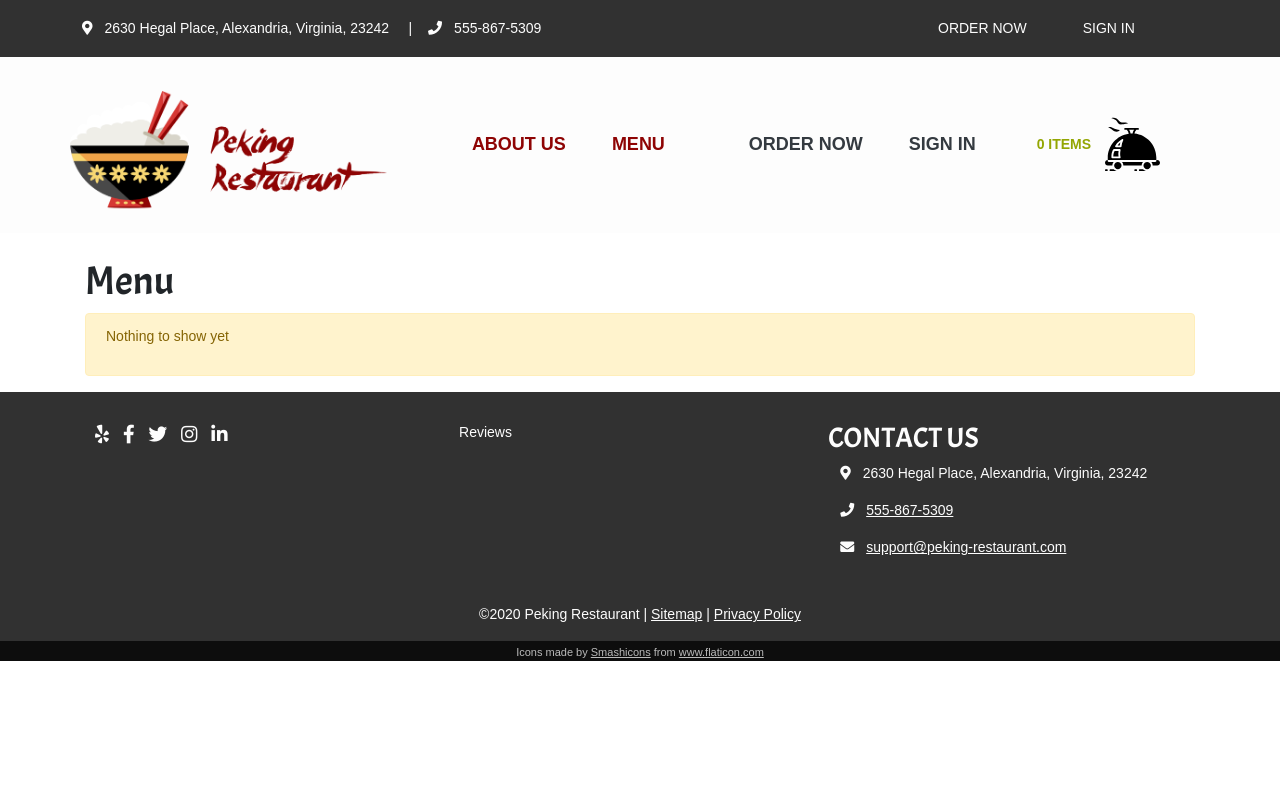
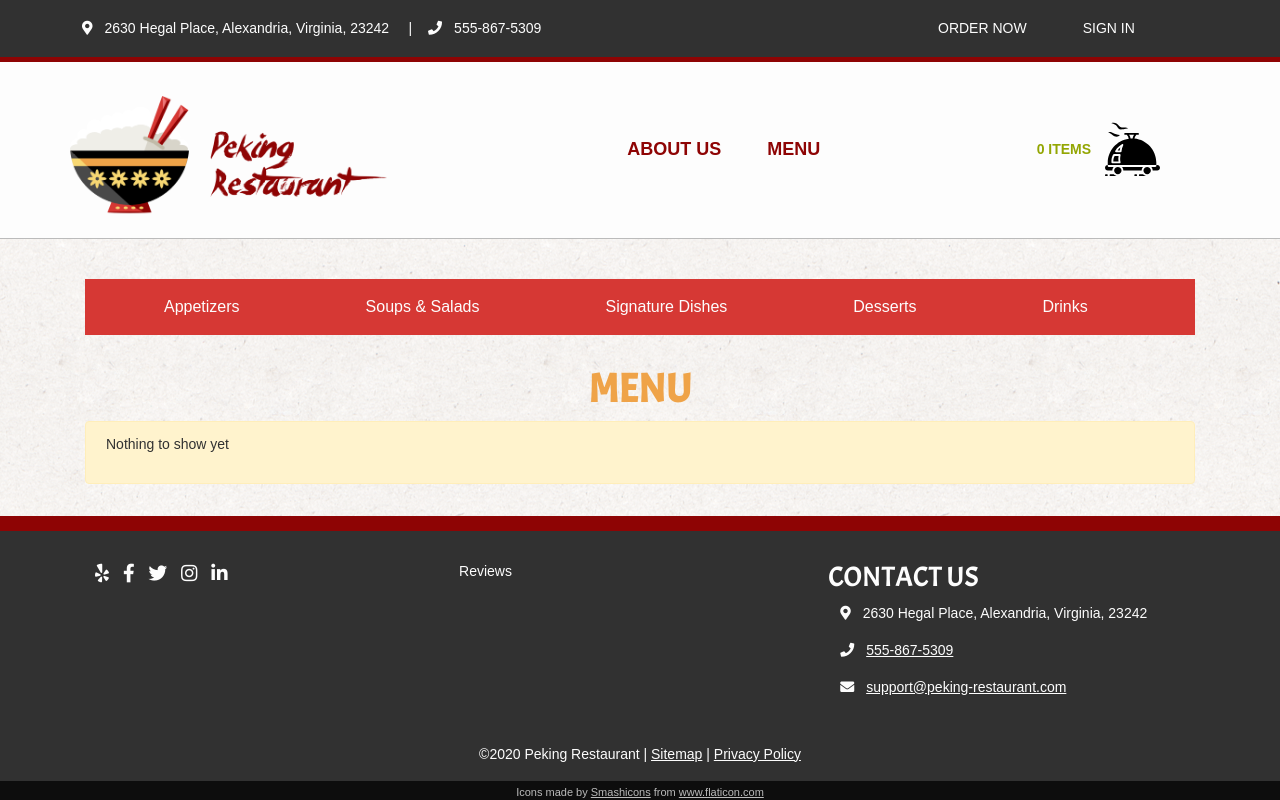
Before and after one commit to Coding-Dojo-PnA-Jan2020/brodyh_tiffanyc_group_project, a Flask app: page /menu/ in a window 1280 px wide. Run offline with Flask 2, Linux system fonts and the light colour scheme; data that the repository does not hold is empty; some libraries are stand-ins or nearby versions.

Commit message:
Styles: added _sub_nav.html and setup, main content, html flex, header/footer tweaks

```diff
--- a/app/static/stylesheet/peking-restaurant-app.css
+++ b/app/static/stylesheet/peking-restaurant-app.css
@@ -1,19 +1,45 @@
 /* GLOBAL */
+
+/* Color Palette */
+/* Red: #8E0404, #D63834 */
+/* Yellow: #EFA348, #F7D772 */
+/* Green: #93A603 */
+/* White: #fdfdfd */
+/* Gray: #313131, #bbbbbb */
+/* Black: #0D0D0D */
+
+
+
 /* css reset */
 * {
-  margin: 0px;
-  padding: 0px;
+  margin: 0;
+  padding: 0;
+}
+
+html {
+  height: 100%;
 }
 
 body {
+  display: flex;
+  flex-direction: column;
 	font-family: Arial, Helvetica, sans-serif;
-	font-size: 14px;
+  font-size: 0.875rem;
+  height: 100%;
 	line-height: 1.5;
 }
 
 h1, h2, h3 {
   font-family: 'Acme', sans-serif;
 }
+
+h2 {
+  color: #EFA348;
+  font-size: 2.5rem;
+  font-weight: bold;
+}
+
+
 
 /* Map pin, address and phone icons */
 .fas{
@@ -33,6 +59,7 @@ h1, h2, h3 {
 /* HEADER BANNER */
 .header-banner {
   background-color: #313131;
+  border-bottom: 5px solid #8E0404;
   color: #fdfdfd;
   padding: 10px;
 }
@@ -70,6 +97,7 @@ h1, h2, h3 {
 /* PRIMARY NAV */
 .primary-nav {
   background-color: #fdfdfd;
+  border-bottom: 1px solid #bbbbbb;
 }
 
 .logo img{
@@ -106,9 +134,56 @@ h1, h2, h3 {
 }
 
 
+
+/* MAIN CONTENT */
+.main-body {
+  background-image: url("../assets/img/ricepaper2.png");
+  background-repeat: repeat;
+  flex-grow: 1;
+  padding: 1rem;
+}
+
+.main-body p {
+  color: #313131;
+}
+
+.page-header {
+  text-align: center;
+}
+
+
+/*  MENU*/
+
+
+
+/* MENU SUB-NAV */
+.sub-nav {
+  background-color: #D63834;
+  margin-bottom: 30px;
+}
+
+
+.sub-nav li{
+  display: inline-block;
+  font-size: 1rem;
+  list-style: none;
+  padding: 0 55px;
+}
+
+.sub-nav a{
+  color: #fdfdfd;
+}
+
+.sub-nav a:hover {
+  font-weight: bold;
+}
+
+
+
 /* FOOTER */
 .footer {
   background-color:#313131;
+  border-top: 15px solid #8E0404;
   color: #fdfdfd;
 }
 
@@ -123,7 +198,6 @@ h1, h2, h3 {
 
 .footer li{
   display: inline-block;
-  list-style: none;
 }
 
 .social,
@@ -152,20 +226,26 @@ h1, h2, h3 {
   text-align: center;
 }
 
+.attribution p{
+  margin-bottom: 0;
+}
+
 .attribution a{
   color: #bbbbbb;
 }
 
 
-/*  MENU*/
 
-
-
-/* MENU SUB-NAV */
 
 
 
 /* FORMS */
 
+/* ALERTS */
+
 
 /* OVERRIDE */
+
+.alert {
+  margin-bottom: 0;
+}
--- a/app/templates/_nav.html
+++ b/app/templates/_nav.html
@@ -5,16 +5,6 @@
       <li class="nav-item"><a href="{{ url_for('pages.about') }}" class="nav-link">ABOUT US</a></li>
       <li class="nav-item"><a href="{{ url_for('menuitems.index') }}" class="nav-link">MENU</a></li>
     </ul>
-    {# ***I'd like to stick this section in the _header_banner.html, but don't want to mess anything up that is still in the works #}
-    <ul class="nav navbar-nav">
-      <li clas="navbar-item"><a class="p-2 nav-link text-dark" href="{{ url_for('users.new') }}">ORDER NOW</a></li>
-      {% if current_user is not none %}
-        <li class="navbar-item"><a class="p-2 nav-link text-dark" href="{{ url_for('users.me') }}">MY ACCOUNT</a></li>
-      {% else %}
-        <li class="navbar-item"><a class="p-2 nav-link text-dark" href="{{ url_for('sessions.new') }}">SIGN IN</a></li>
-      {% endif %}
-    </ul>
-    {# I'd like to stick this section in the _header_banner.html *** #}
     <div class="cart"><a href="{{ url_for('cart.checkout') }}"> {{ cart_menuitem_ids|count }} ITEMS <img src="{{url_for('static', filename='assets/icons/order-black.svg')}}" alt="Shopping cart"></a></div>
   </div>
 </nav>
--- /dev/null
+++ b/app/templates/_sub_nav.html
@@ -0,0 +1,11 @@
+<nav class="sub-nav navbar navbar-expand">
+  <div class="container">
+    <ul class="navbar-nav">
+      <li class="nav-item"><a href="{{ url_for('menuitems.render_menu_appetizers') }}" class="nav-link">Appetizers</a></li>
+      <li class="nav-item"><a href="{{ url_for('menuitems.render_menu_soups_salads') }}" class="nav-link">Soups & Salads</a></li>
+      <li class="nav-item"><a href="{{ url_for('menuitems.render_menu_main_dishes') }}" class="nav-link">Signature Dishes</a></li>
+      <li class="nav-item"><a href="{{ url_for('menuitems.render_menu_desserts') }}" class="nav-link">Desserts</a></li>
+      <li class="nav-item"><a href="{{ url_for('menuitems.render_menu_drinks') }}" class="nav-link">Drinks</a></li>
+    </ul>
+  </div>
+</nav>
--- a/app/templates/layout.html
+++ b/app/templates/layout.html
@@ -9,7 +9,7 @@
     {# Load our base styles but block rendering - essential base stylesheets #}
     {# Flask-bootstrap is needed but provides an old v3.3.7 build, so let's load 4.0 instead #}
     <link rel="stylesheet" href="https://maxcdn.bootstrapcdn.com/bootstrap/4.0.0/css/bootstrap.min.css" integrity="sha384-Gn5384xqQ1aoWXA+058RXPxPg6fy4IWvTNh0E263XmFcJlSAwiGgFAW/dAiS6JXm" crossorigin="anonymous">
-    <link rel="stylesheet" href="{{ url_for('static', filename='stylesheet/peking-restaurant-app.css') }}"">
+    <link rel="stylesheet" href="{{ url_for('static', filename='stylesheet/peking-restaurant-app.css') }}">
 
     {# Load our custom styles and icons but dont' block page rendering (async) #}
     <link rel="preload" as="style" href="https://fonts.googleapis.com/css?family=Acme&display=swap" crossorigin="anonymous" onload="this.rel='stylesheet'">
@@ -34,7 +34,7 @@
 
 
     {# Main Content #}
-    <main>
+    <main class="main-body">
       <div class="container pt-4">
         {% block content %}{% endblock %}
       </div>
--- a/app/templates/menuitems/index.html
+++ b/app/templates/menuitems/index.html
@@ -2,8 +2,9 @@
 {% block head_title %}Menu{% endblock %}
 
 {% block content %}
+  {% include '_sub_nav.html' %}
   <div class="page-header">
-    <h1>Menu</h1>
+    <h2>MENU</h2>
   </div>
   {% if current_user is defined and current_user.is_admin %}
     <div class="btn-toolbar mb-4">
--- a/app/templates/menuitems/new.html
+++ b/app/templates/menuitems/new.html
@@ -5,7 +5,7 @@
 
 {% block content %}
 <div class="page-header">
-  <h1>New Menu Item</h1>
+  <h2>New Menu Item</h2>
 </div>
 
 <form method="post" action="{{ url_for('menuitems.create') }}" accept-charset="utf-8" role="form">
--- a/app/templates/pages/about-us.html
+++ b/app/templates/pages/about-us.html
@@ -3,6 +3,9 @@
 
 {% block content %}
 <div class="page-header">
-  <h1>Peking Restaurant</h1>
+  <h2>Peking Restaurant</h2>
+  <p>Lorem ipsum dolor sit amet, consectetur adipiscing elit, sed do eiusmod tempor incididunt ut labore et dolore magna aliqua. Convallis a cras semper auctor neque. Pulvinar etiam non quam lacus. Non pulvinar neque laoreet suspendisse interdum consectetur libero id. Nulla facilisi cras fermentum odio. Et malesuada fames ac turpis egestas sed tempus urna. Vitae aliquet nec ullamcorper sit amet risus. Posuere morbi leo urna molestie at elementum eu facilisis sed. Scelerisque mauris pellentesque pulvinar pellentesque habitant morbi tristique senectus et.</p>
+
+  <p>Integer eget aliquet nibh praesent tristique magna. Posuere morbi leo urna molestie at elementum. Aliquam sem et tortor consequat. At imperdiet dui accumsan sit amet. Nunc vel risus commodo viverra maecenas accumsan lacus. Porta non pulvinar neque laoreet suspendisse interdum consectetur libero. Semper auctor neque vitae tempus quam pellentesque. Vulputate enim nulla aliquet porttitor lacus luctus accumsan. Convallis convallis tellus id interdum velit laoreet. Sodales ut etiam sit amet nisl. Purus sit amet luctus venenatis lectus magna fringilla urna.</p>
 </div>
 {% endblock %}
```
Also changed, not shown: app/templates/menuitems/menu-appetizers.html (+4 -3 lines), app/templates/menuitems/menu-desserts.html (+4 -3 lines), app/templates/menuitems/menu-drinks.html (+4 -3 lines), app/templates/menuitems/menu-main-dishes.html (renamed from app/templates/menuitems/menu-main_dishes.html, +4 -3 lines), app/templates/menuitems/menu-soups-salads.html (+4 -3 lines), app/static/assets/img/ricepaper.png (added), app/static/assets/img/ricepaper2.png (added).
